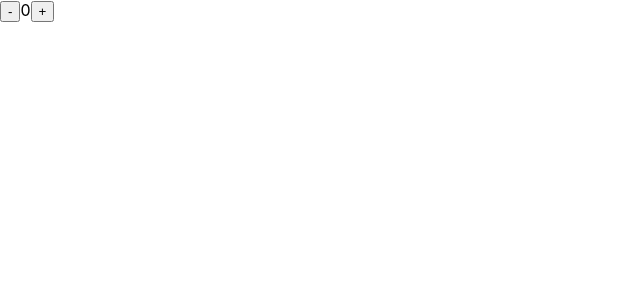
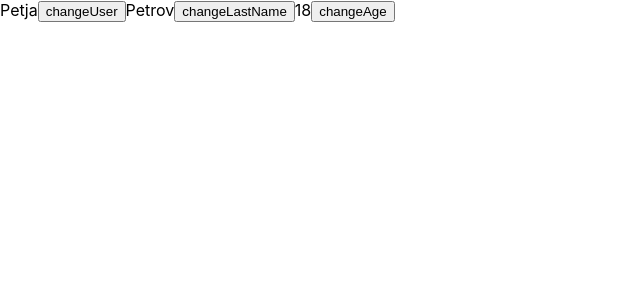
Before and after one commit to alexander-shestopal/app-react, a React (Create React App) app: page / in a window 1280 px wide. Shown: the top 300 px of the page, without its empty margins (0-640 px from the left). Built offline with nearby package versions, Linux system fonts and the light colour scheme.

Commit message:
dt17.01-02

```diff
--- a/src/App.js
+++ b/src/App.js
@@ -1,12 +1,16 @@
 import React, { useState } from 'react';
 
 function App() {
-	let [count, setCount] = useState(0);
-
+	let [user, setUser] = useState('Petja');
+	let [lastName, setLastName] = useState('Petrov');
+	let [age, setAge] = useState(18);
 	return <div>
-		<button onClick={()=>setCount(count - 1)}>-</button>
-		<span>{count}</span>
-		<button onClick={()=>setCount(count + 1)}>+</button>
+		<span>{user}</span>
+		<button onClick={()=>setUser('alex')}>changeUser</button>
+		<span>{lastName}</span>
+		<button onClick={()=>setLastName('Alexandrov')}>changeLastName</button>
+		<span>{age}</span>
+		<button onClick={()=>setAge(40)}>changeAge</button>
 	</div>
 }
 
```
